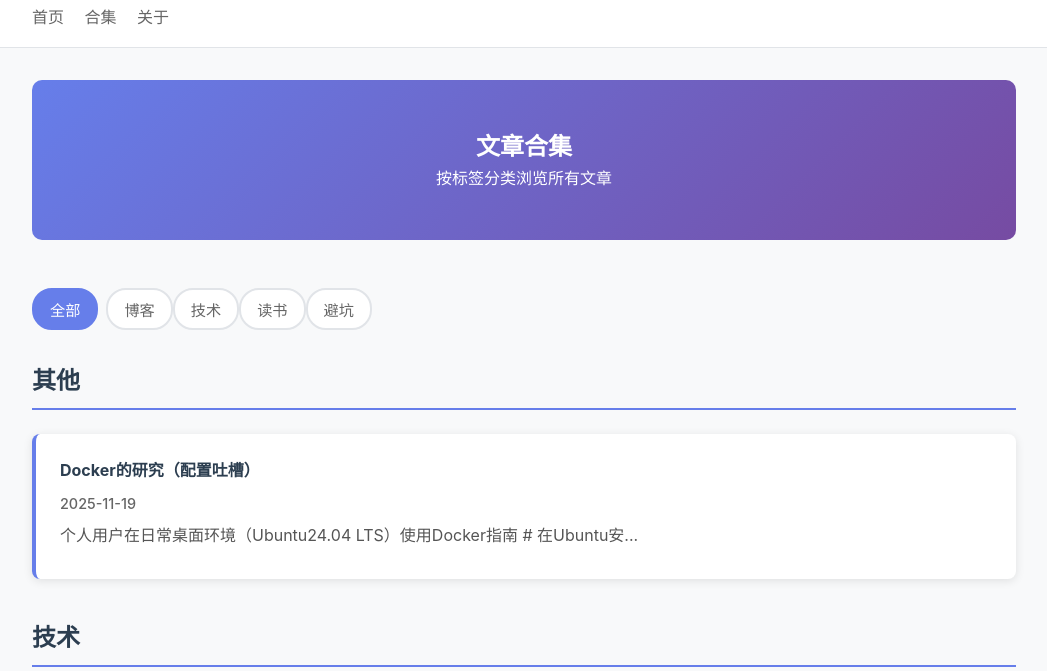
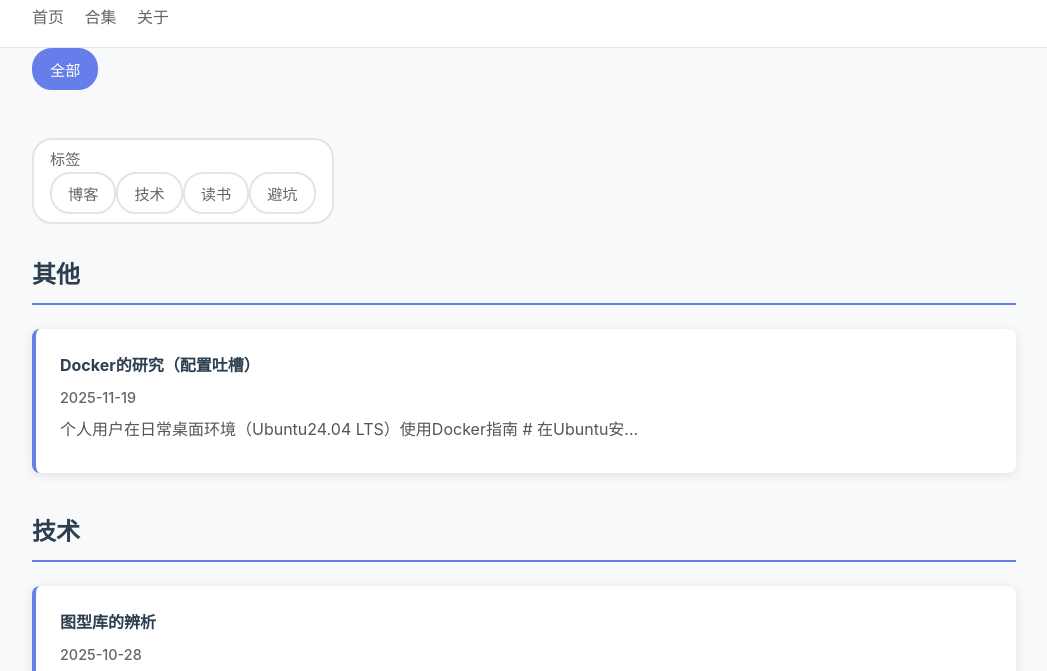
Before and after one commit to RechardJay/Nlob, a plain HTML site: page collection.html in a window 1280 px wide. Shown: the part 57-728 px from the top of the page, without its empty margins (116-1163 px from the left). Drawn offline with Linux system fonts and the light colour scheme.

Commit message:
view 修改视图

```diff
--- a/collection.html
+++ b/collection.html
@@ -20,19 +20,15 @@
     </header>
 
     <main class="container">
-      <section class="hero">
-        <h1>文章合集</h1>
-        <p>按标签分类浏览所有文章</p>
-      </section>
-
+      <button class="tag-btn active" data-tag="all">全部</button>
       <section class="collection-section">
         <div class="tag-filter">
-          <button class="tag-btn active" data-tag="all">全部</button>
+          <div class="tag-btn" data-tag="all">标签
           <div id="tag-buttons-container">
             <!-- 标签按钮将通过JS动态加载 -->
           </div>
         </div>
-
+      </div>
         <div id="collection-container">
           <!-- 合集内容将通过JS动态加载 -->
           <div class="loading">加载中...</div>
```
